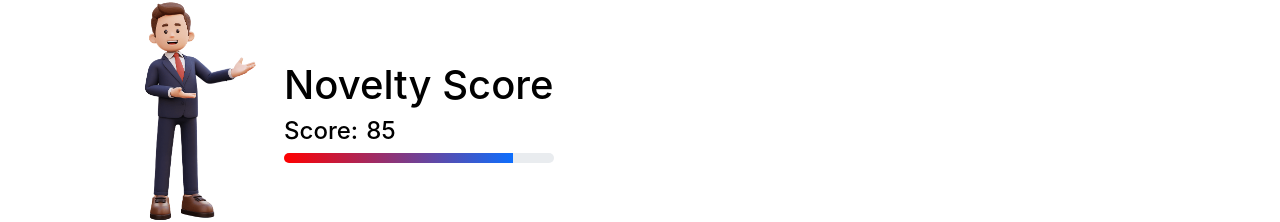
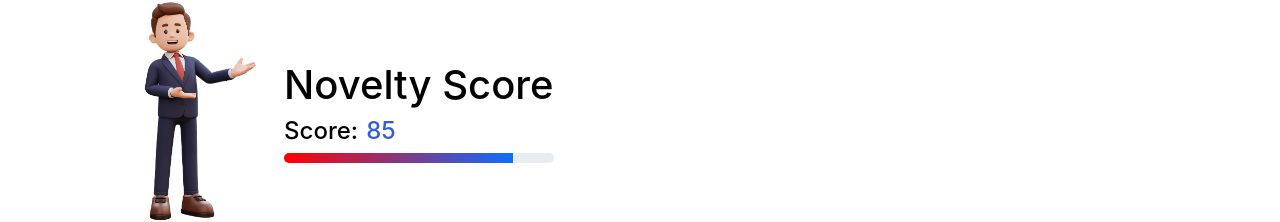
Before and after one commit to jimbucktoo/moonshot-ai, a React (Vite) app: page /novelty-score in a window 1280 px wide. Shown: the part 118-340 px from the top of the page. Built offline with nearby package versions, Linux system fonts and the light colour scheme.

Commit message:
critical novelty score color correction

```diff
--- a/src/components/novelty-score.jsx
+++ b/src/components/novelty-score.jsx
@@ -17,6 +17,19 @@ export default function NoveltyScore() {
       .then((text) => setMarkdownContent(text));
   }, []);
 
+  const getGradientColor = (score) => {
+    const red = { r: 255, g: 0, b: 0 };
+    const blue = { r: 13, g: 110, b: 253 };
+
+    const ratio = 1 - score / 100;
+
+    const r = Math.round(blue.r * (1 - ratio) + red.r * ratio);
+    const g = Math.round(blue.g * (1 - ratio) + red.g * ratio);
+    const b = Math.round(blue.b * (1 - ratio) + red.b * ratio);
+
+    return `rgb(${r}, ${g}, ${b})`;
+  };
+
   return (
     <Container className="py-4">
       <Button variant="primary" className="mb-3" onClick={() => navigate(-2)}>
@@ -30,7 +43,9 @@ export default function NoveltyScore() {
               <h1 className="moonshotBlack">Novelty Score</h1>
               <div className="d-flex align-items-center gap-2 moonshotBlack">
                 <span className="h4">Score: </span>
-                <span className="h4">85</span>
+                <span className="h4" style={{ color: getGradientColor(85) }}>
+                  85
+                </span>
               </div>
               <div className="progress" style={{ height: "10px" }}>
                 <div
--- a/src/components/report.jsx
+++ b/src/components/report.jsx
@@ -166,7 +166,7 @@ export default function Report() {
         Start a New Evaluation
       </Button>
       <Button
-        variant="success"
+        variant="secondary"
         className="mb-3 ms-3"
         onClick={handleGenerateNoveltyScore}
       >
```
